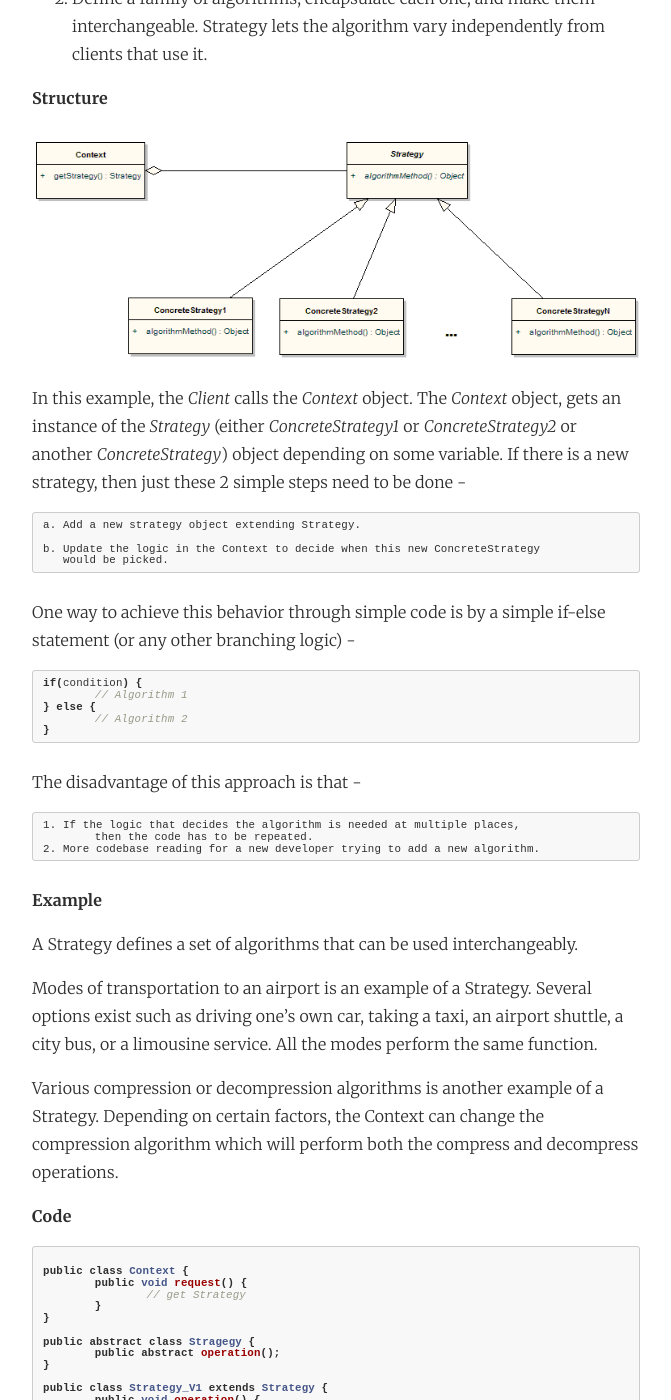
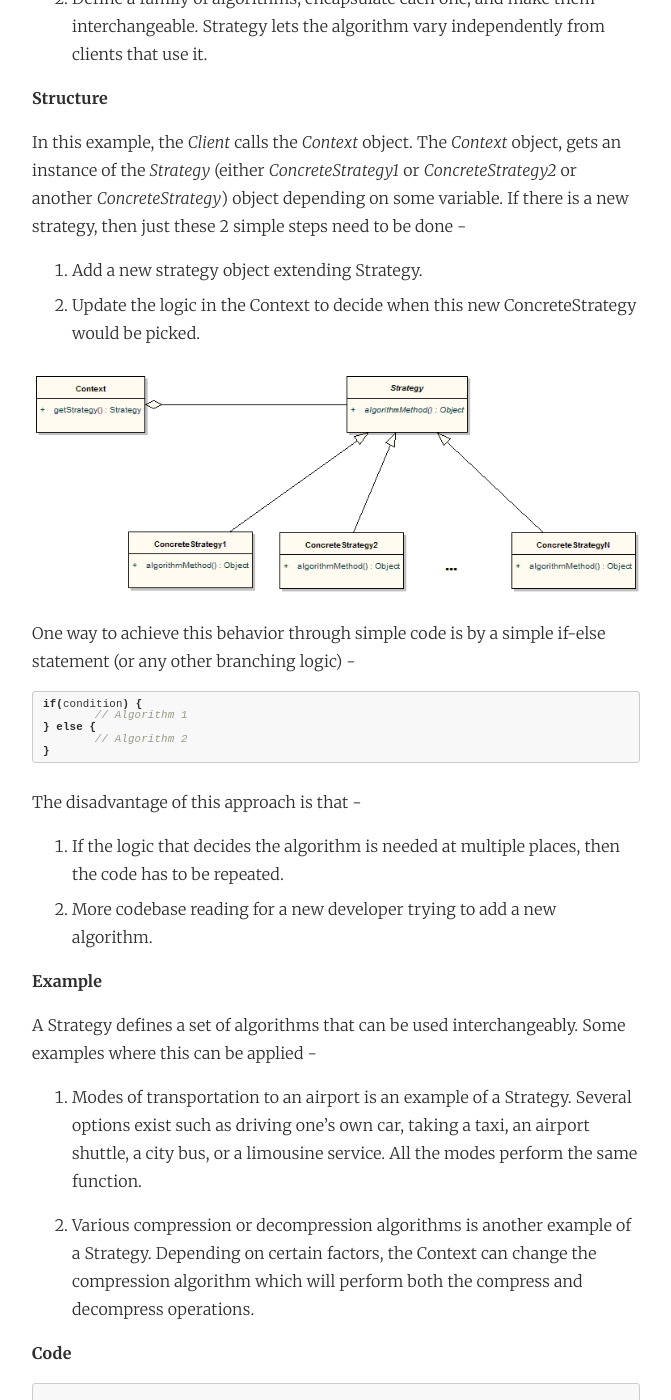
Before and after one commit to kaushik88/kaushik88.github.io, a Jekyll site: the page built from _posts/2015-08-18-the-strategy-pattern.md, in a window 1280 px wide and 1400 px high, scrolled down 485 px. Shown: the whole window, without its empty margins (304-975 px from the left). Built offline with Jekyll 4.4.1, drawn with Linux system fonts in a browser that asks for light colours; comment, search, counter and statistics services are not loaded.

Commit message:
Fix strategy pattern

```diff
--- a/_posts/2015-08-18-the-strategy-pattern.md
+++ b/_posts/2015-08-18-the-strategy-pattern.md
@@ -38,18 +37,16 @@
 
 The disadvantage of this approach is that -
 
-	1. If the logic that decides the algorithm is needed at multiple places,
-		then the code has to be repeated.
-	2. More codebase reading for a new developer trying to add a new algorithm.
-
+1. If the logic that decides the algorithm is needed at multiple places, then the code has to be repeated.
+2. More codebase reading for a new developer trying to add a new algorithm.
 
 **Example**
 
-A Strategy defines a set of algorithms that can be used interchangeably.
+A Strategy defines a set of algorithms that can be used interchangeably. Some examples where this can be applied -
 
-Modes of transportation to an airport is an example of a Strategy. Several options exist such as driving one's own car, taking a taxi, an airport shuttle, a city bus, or a limousine service. All the modes perform the same function.
+1. Modes of transportation to an airport is an example of a Strategy. Several options exist such as driving one's own car, taking a taxi, an airport shuttle, a city bus, or a limousine service. All the modes perform the same function.
 
-Various compression or decompression algorithms is another example of a Strategy. Depending on certain factors, the Context can change the compression algorithm which will perform both the compress and decompress operations.
+2. Various compression or decompression algorithms is another example of a Strategy. Depending on certain factors, the Context can change the compression algorithm which will perform both the compress and decompress operations.
 
 **Code**
 
```
Also changed, not shown: other parts of _posts/2015-08-18-the-strategy-pattern.md (+5 -6 lines).
